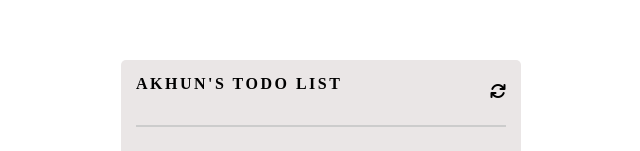
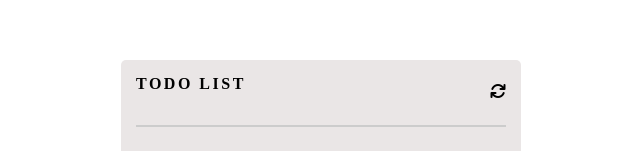
Before and after one commit to AbuTalha3/TodoList-RM, a website built with webpack: page src/index.html in a window 1280 px wide. Shown: the part 183-334 px from the top of the page, without its empty margins (319-959 px from the left). Built offline with nearby package versions, Linux system fonts and the light colour scheme.

Commit message:
Amended Html File

```diff
--- a/src/index.html
+++ b/src/index.html
@@ -12,7 +12,7 @@
   <main class="main">
     <div class="container">
       <div class="heading">
-        <h2>Akhun's Todo list</h2>
+        <h2>Todo list</h2>
         <span><i class="fa-solid fa-arrows-rotate refresh-it"></i></span>
       </div>
       <hr>
```
Also changed, not shown: dist/index.html.
